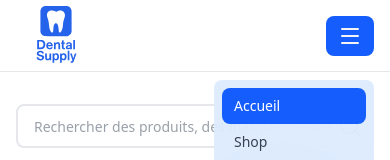
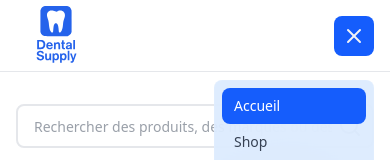
Before and after one commit to salahstack/dental-maroc, a React (Vite) app: page /accueil in a window 390 px wide. Both pictures are taken after a click on the button 350 px from the left and 35 px from the top of the page. Shown: the top 160 px of the page. Built offline with nearby package versions, Linux system fonts and the light colour scheme.

Commit message:
create use toggle hook

```diff
--- a/src/components/ui/Header.tsx
+++ b/src/components/ui/Header.tsx
@@ -3,6 +3,7 @@
  */
 import { Link } from 'react-router-dom';
 import type { MouseEvent } from 'react';
+import { useEffect, useRef } from 'react';
 /**
  * Components
  */
@@ -11,10 +12,14 @@ import Button from './Button';
 /**
  * Icons
  */
-import { Menu } from 'lucide-react';
-import { useEffect, useRef } from 'react';
+import { Menu, X } from 'lucide-react';
+/**
+ * Custom hooks
+ */
+import { useToggle } from '../../hooks/useToggle';
 
 const Header = () => {
+  const [isOpen, toggle] =useToggle();
   const lastActiveLink = useRef<HTMLAnchorElement | null>(null);
   const activeBox = useRef<HTMLLIElement | null>(null);
 
@@ -87,10 +92,11 @@ const Header = () => {
         <div className='relative'>
           <Button
           aria-label='open menu'
-            classes='md:hidden'
-            icon={<Menu />}
+            classes='md:hidden w-10 h-10 p-0'
+            onClick={toggle}
+            icon={ isOpen ? <X /> : <Menu />}
           />
-          <nav className='navbar active'>
+          <nav className={`navbar ${isOpen ? 'active' : ''}`}>
             <ul className='flex flex-col md:flex-row md:items-center'>
               {navItems.map(({ label, link, className, ref }, key) => {
                 return (
--- /dev/null
+++ b/src/hooks/useToggle.ts
@@ -0,0 +1,16 @@
+/**
+ * Node modules
+ */
+import { useCallback, useState } from 'react';
+
+const useToggle = (): [boolean, () => void] => {
+  const [isOpen, setToggle] = useState<boolean>(false);
+
+  const toggle = useCallback((): void => {
+    setToggle((prev) => !prev);
+  }, []);
+
+  return [isOpen, toggle];
+};
+
+export { useToggle };
--- a/src/index.css
+++ b/src/index.css
@@ -75,12 +75,12 @@
   /* Navbar */
 
   .navbar {
-    @apply absolute top-full mt-6 right-0 min-w-40 p-2 bg-blue-100/90 rounded-lg z-10 ring-inset ring-1 ring-zinc-50/5 scale-90 isolate blur-sm opacity-0 invisible
-    transition-[opacity,transform,filter,scale,visibility] md:static md:mt-0 md:opacity-100 md:visible md:blur-none md:scale-0 backdrop-blur-2xl;
+    @apply absolute top-full mt-6 right-0 min-w-40 p-2 bg-blue-100/90 rounded-lg z-10 ring-inset ring-1 ring-zinc-50/5 scale-90 isolate opacity-0 invisible
+    transition-[opacity,transform,filter,scale,visibility] md:static md:mt-0 md:opacity-100 md:visible  md:scale-100 backdrop-blur-2xl;
   }
 
   .navbar.active {
-    @apply opacity-100 scale-100 blur-none visible;
+    @apply opacity-100 scale-100 visible;
   }
 
   /** Nav Link  **/
```
